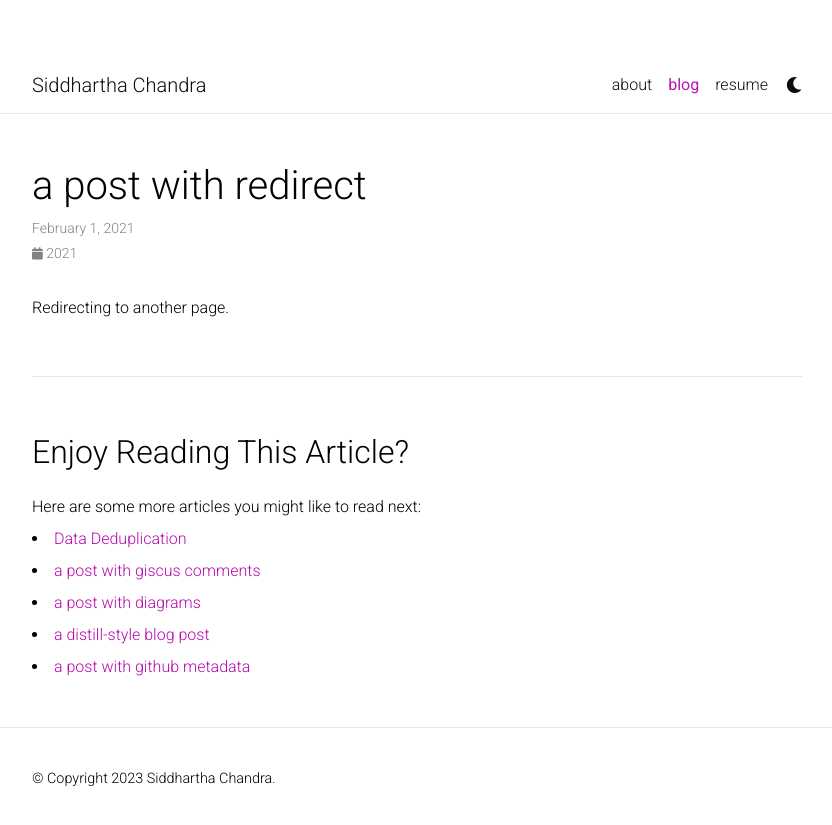
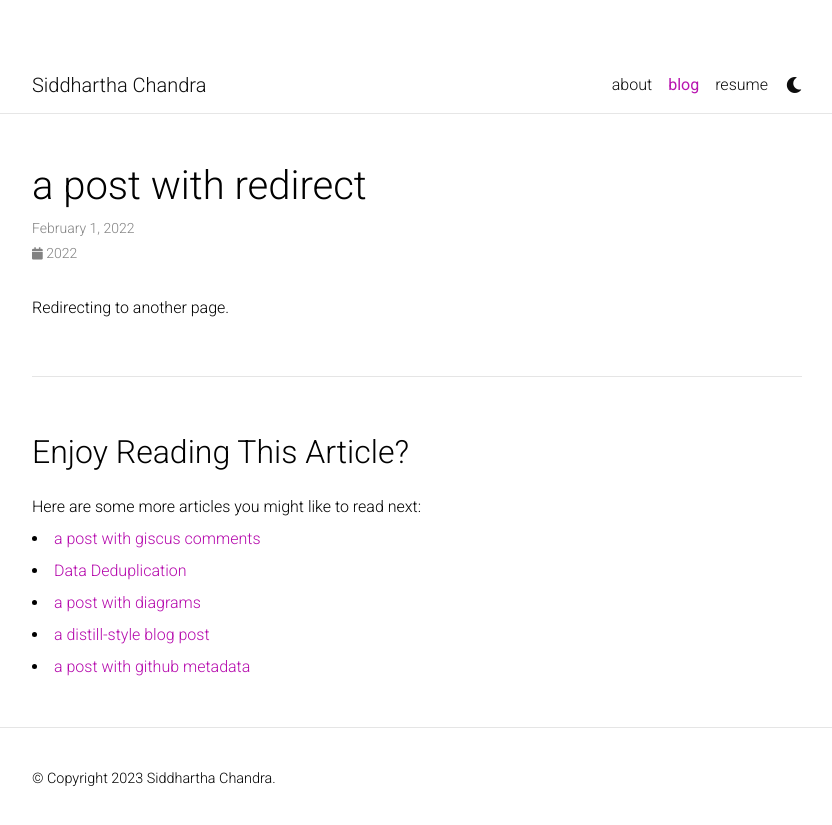
Before and after one commit to siddhartha-chandra/siddhartha-chandra.github.io, a Jekyll site: the page built from _posts/2022-02-01-redirect.md, in a window 1280 px wide. Shown: the top 825 px of the page, without its empty margins (223-1055 px from the left). Built offline with Jekyll 4.4.1, drawn with Linux system fonts in a browser that asks for light colours; comment, search, counter and statistics services are not loaded; a style sheet for code colours, icons or effects is not loaded.

Commit message:
Revert "misc: change dates of sample posts"
This reverts commit c8b2274fb2ef14bfc1c4a3b81b581005a57f146f.

```diff
--- a/_posts/2022-02-01-redirect.md
+++ b/_posts/2022-02-01-redirect.md
@@ -1,7 +1,7 @@
 ---
 layout: post
 title: a post with redirect
-date: 2021-02-01 17:39:00
+date: 2022-02-01 17:39:00
 description: you can also redirect to assets like pdf
 redirect: /assets/pdf/example_pdf.pdf
 ---
--- a/_posts/2022-12-10-giscus-comments.md
+++ b/_posts/2022-12-10-giscus-comments.md
@@ -1,7 +1,7 @@
 ---
 layout: #post
 title: a post with giscus comments
-date: 2021-12-10 11:59:00-0400
+date: 2022-12-10 11:59:00-0400
 description: an example of a blog post with giscus comments
 categories: sample-posts external-services
 giscus_comments: true
```
Also changed, not shown: _posts/2018-12-22-distill.md (+1 -1 lines).
